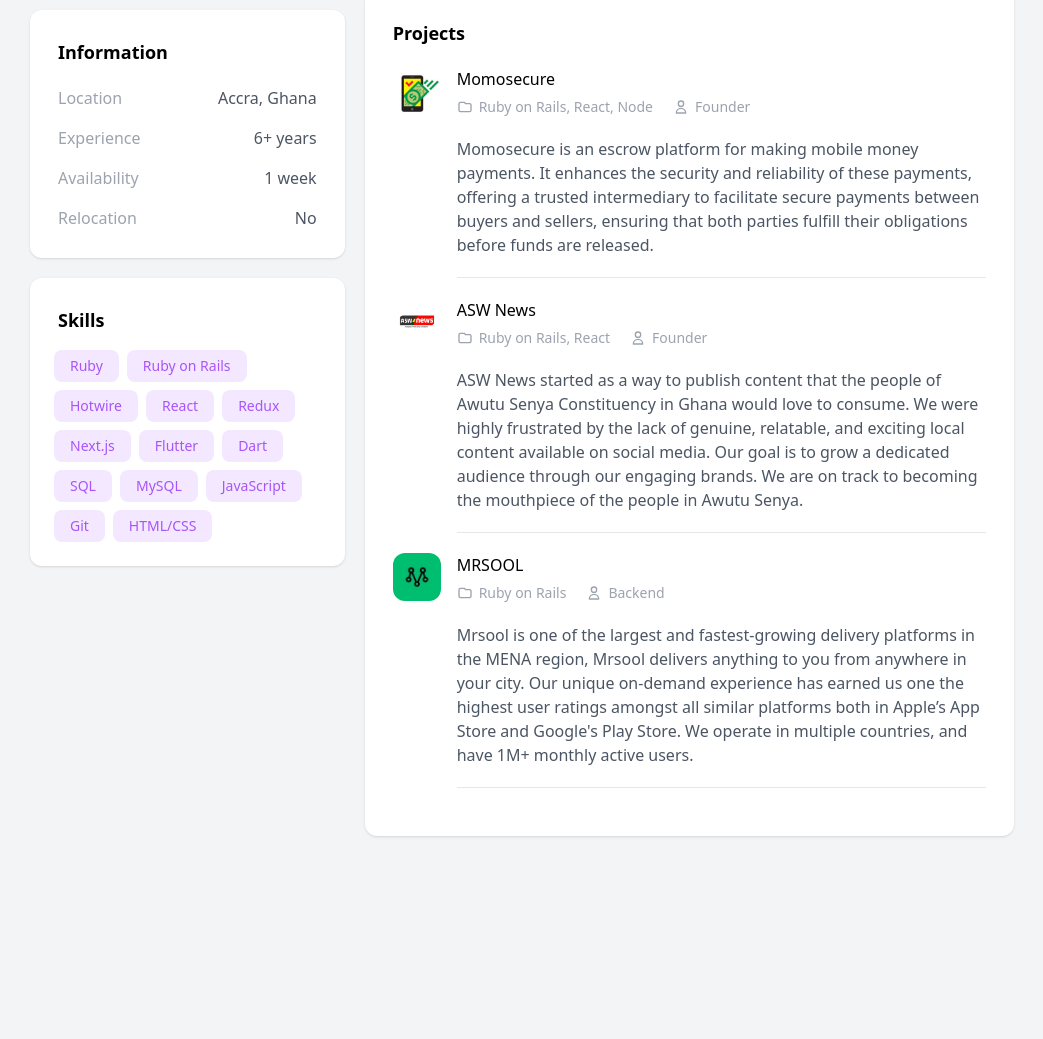
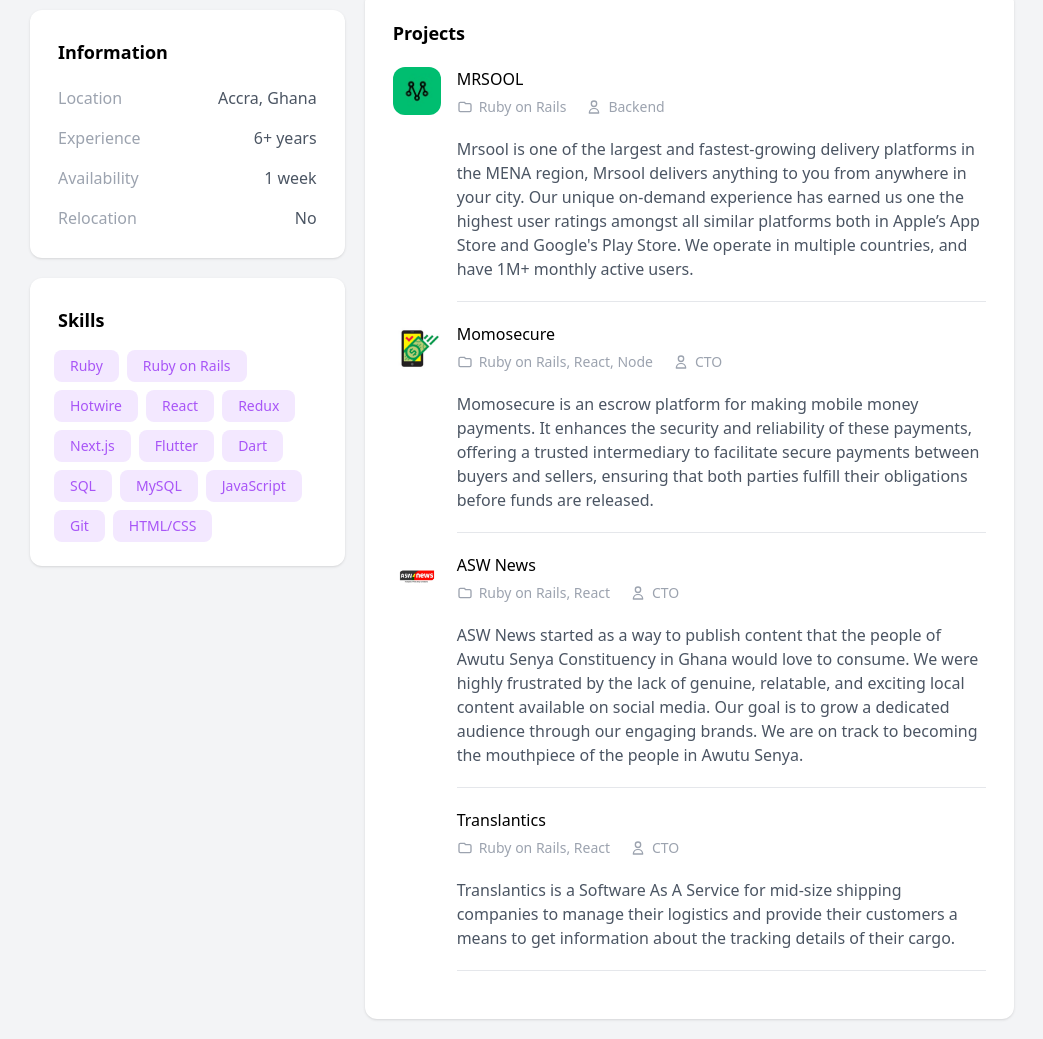
Before and after one commit to ybadmus/ybadmus.github.io, a plain HTML site: page projects.html in a window 1280 px wide. Shown: the part 372-1411 px from the top of the page, without its empty margins (118-1161 px from the left). Before the commit the page ends 1228 px from the top, so only its background shows below. Drawn offline with nearby package versions, Linux system fonts and the light colour scheme.

Commit message:
add translantics project

```diff
--- a/projects.html
+++ b/projects.html
@@ -115,67 +115,7 @@
 
                 <div class="p-7 block-section"><!-- Start Products Block -->
                     <h2 class="block-title">Projects</h2>
-                    <div class="mb-5 item-section">
-                        <div class="flex-shrink-0 w-12 h-12 rounded-xl bg-cover" style="background-image: url('assets/img/momosecure.jpg');">
-                        </div>
 
-                        <div class="w-full space-y-5">
-                            <div class="item-header">
-                                <div class="space-y-1.5">
-                                    <div class="font-medium"><a href="https://momosecure.com/">Momosecure</a></div>
-                                    <div class="flex space-x-5">
-                                        <div class="item-header-info">
-                                            <svg xmlns="http://www.w3.org/2000/svg" class="h-4 w-4" fill="none" viewBox="0 0 24 24" stroke="currentColor">
-                                            <path stroke-linecap="round" stroke-linejoin="round" stroke-width="2" d="M3 7v10a2 2 0 002 2h14a2 2 0 002-2V9a2 2 0 00-2-2h-6l-2-2H5a2 2 0 00-2 2z" />
-                                            </svg>
-                                            <span>Ruby on Rails, React, Node</span>
-                                        </div>
-                                        <div class="item-header-info">
-                                            <svg xmlns="http://www.w3.org/2000/svg" class="h-4 w-4" fill="none" viewBox="0 0 24 24" stroke="currentColor">
-                                            <path stroke-linecap="round" stroke-linejoin="round" stroke-width="2" d="M16 7a4 4 0 11-8 0 4 4 0 018 0zM12 14a7 7 0 00-7 7h14a7 7 0 00-7-7z" />
-                                            </svg>
-                                            <span>Founder</span>
-                                        </div>
-                                    </div>
-                                </div>
-                            </div>
-                            <p class="text-gray-600">
-                                Momosecure is an escrow platform for making mobile money payments. It enhances the security and reliability of these payments, offering a trusted intermediary to facilitate secure payments between buyers and sellers, ensuring that both parties fulfill their obligations before funds are released.
-                            </p>
-                            <div class="border-b border-gray-200"></div>
-                        </div>
-                    </div>
-
-                    <div class="mb-5 item-section">
-                        <div class="flex-shrink-0 w-12 h-12 rounded-xl bg-cover" style="background-image: url('assets/img/aswnews.jpg');">
-                        </div>
-
-                        <div class="w-full space-y-5">
-                            <div class="item-header">
-                                <div class="space-y-1.5">
-                                    <div class="font-medium"><a href="https://aswnews.com/">ASW News</a></div>
-                                    <div class="flex space-x-5">
-                                        <div class="item-header-info">
-                                            <svg xmlns="http://www.w3.org/2000/svg" class="h-4 w-4" fill="none" viewBox="0 0 24 24" stroke="currentColor">
-                                            <path stroke-linecap="round" stroke-linejoin="round" stroke-width="2" d="M3 7v10a2 2 0 002 2h14a2 2 0 002-2V9a2 2 0 00-2-2h-6l-2-2H5a2 2 0 00-2 2z" />
-                                            </svg>
-                                            <span>Ruby on Rails, React</span>
-                                        </div>
-                                        <div class="item-header-info">
-                                            <svg xmlns="http://www.w3.org/2000/svg" class="h-4 w-4" fill="none" viewBox="0 0 24 24" stroke="currentColor">
-                                            <path stroke-linecap="round" stroke-linejoin="round" stroke-width="2" d="M16 7a4 4 0 11-8 0 4 4 0 018 0zM12 14a7 7 0 00-7 7h14a7 7 0 00-7-7z" />
-                                            </svg>
-                                            <span>Founder</span>
-                                        </div>
-                                    </div>
-                                </div>
-                            </div>
-                            <p class="text-gray-600">
-                                ASW News started as a way to publish content that the people of Awutu Senya Constituency in Ghana would love to consume. We were highly frustrated by the lack of genuine, relatable, and exciting local content available on social media. Our goal is to grow a dedicated audience through our engaging brands. We are on track to becoming the mouthpiece of the people in Awutu Senya.
-                            </p>
-                            <div class="border-b border-gray-200"></div>
-                        </div>
-                    </div>
 
                     <div class="mb-5 item-section">
                         <div class="flex-shrink-0 w-12 h-12 rounded-xl bg-cover" style="background-image: url('assets/img/mrsool.jpeg');">
@@ -208,6 +148,99 @@
                             <div class="border-b border-gray-200"></div>
                         </div>
                     </div>
+
+                    <div class="mb-5 item-section">
+                        <div class="flex-shrink-0 w-12 h-12 rounded-xl bg-cover" style="background-image: url('assets/img/momosecure.jpg');">
+                        </div>
+
+                        <div class="w-full space-y-5">
+                            <div class="item-header">
+                                <div class="space-y-1.5">
+                                    <div class="font-medium"><a href="https://momosecure.com/">Momosecure</a></div>
+                                    <div class="flex space-x-5">
+                                        <div class="item-header-info">
+                                            <svg xmlns="http://www.w3.org/2000/svg" class="h-4 w-4" fill="none" viewBox="0 0 24 24" stroke="currentColor">
+                                            <path stroke-linecap="round" stroke-linejoin="round" stroke-width="2" d="M3 7v10a2 2 0 002 2h14a2 2 0 002-2V9a2 2 0 00-2-2h-6l-2-2H5a2 2 0 00-2 2z" />
+                                            </svg>
+                                            <span>Ruby on Rails, React, Node</span>
+                                        </div>
+                                        <div class="item-header-info">
+                                            <svg xmlns="http://www.w3.org/2000/svg" class="h-4 w-4" fill="none" viewBox="0 0 24 24" stroke="currentColor">
+                                            <path stroke-linecap="round" stroke-linejoin="round" stroke-width="2" d="M16 7a4 4 0 11-8 0 4 4 0 018 0zM12 14a7 7 0 00-7 7h14a7 7 0 00-7-7z" />
+                                            </svg>
+                                            <span>CTO</span>
+                                        </div>
+                                    </div>
+                                </div>
+                            </div>
+                            <p class="text-gray-600">
+                                Momosecure is an escrow platform for making mobile money payments. It enhances the security and reliability of these payments, offering a trusted intermediary to facilitate secure payments between buyers and sellers, ensuring that both parties fulfill their obligations before funds are released.
+                            </p>
+                            <div class="border-b border-gray-200"></div>
+                        </div>
+                    </div>
+
+                    <div class="mb-5 item-section">
+                        <div class="flex-shrink-0 w-12 h-12 rounded-xl bg-cover" style="background-image: url('assets/img/aswnews.jpg');">
+                        </div>
+
+                        <div class="w-full space-y-5">
+                            <div class="item-header">
+                                <div class="space-y-1.5">
+                                    <div class="font-medium"><a href="https://aswnews.com/">ASW News</a></div>
+                                    <div class="flex space-x-5">
+                                        <div class="item-header-info">
+                                            <svg xmlns="http://www.w3.org/2000/svg" class="h-4 w-4" fill="none" viewBox="0 0 24 24" stroke="currentColor">
+                                            <path stroke-linecap="round" stroke-linejoin="round" stroke-width="2" d="M3 7v10a2 2 0 002 2h14a2 2 0 002-2V9a2 2 0 00-2-2h-6l-2-2H5a2 2 0 00-2 2z" />
+                                            </svg>
+                                            <span>Ruby on Rails, React</span>
+                                        </div>
+                                        <div class="item-header-info">
+                                            <svg xmlns="http://www.w3.org/2000/svg" class="h-4 w-4" fill="none" viewBox="0 0 24 24" stroke="currentColor">
+                                            <path stroke-linecap="round" stroke-linejoin="round" stroke-width="2" d="M16 7a4 4 0 11-8 0 4 4 0 018 0zM12 14a7 7 0 00-7 7h14a7 7 0 00-7-7z" />
+                                            </svg>
+                                            <span>CTO</span>
+                                        </div>
+                                    </div>
+                                </div>
+                            </div>
+                            <p class="text-gray-600">
+                                ASW News started as a way to publish content that the people of Awutu Senya Constituency in Ghana would love to consume. We were highly frustrated by the lack of genuine, relatable, and exciting local content available on social media. Our goal is to grow a dedicated audience through our engaging brands. We are on track to becoming the mouthpiece of the people in Awutu Senya.
+                            </p>
+                            <div class="border-b border-gray-200"></div>
+                        </div>
+                    </div>
+
+                    <div class="mb-5 item-section">
+                        <div class="flex-shrink-0 w-12 h-12 rounded-xl bg-cover" style="background-image: url('');">
+                        </div>
+
+                        <div class="w-full space-y-5">
+                            <div class="item-header">
+                                <div class="space-y-1.5">
+                                    <div class="font-medium"><a href="https://aswnews.com/">Translantics</a></div>
+                                    <div class="flex space-x-5">
+                                        <div class="item-header-info">
+                                            <svg xmlns="http://www.w3.org/2000/svg" class="h-4 w-4" fill="none" viewBox="0 0 24 24" stroke="currentColor">
+                                            <path stroke-linecap="round" stroke-linejoin="round" stroke-width="2" d="M3 7v10a2 2 0 002 2h14a2 2 0 002-2V9a2 2 0 00-2-2h-6l-2-2H5a2 2 0 00-2 2z" />
+                                            </svg>
+                                            <span>Ruby on Rails, React</span>
+                                        </div>
+                                        <div class="item-header-info">
+                                            <svg xmlns="http://www.w3.org/2000/svg" class="h-4 w-4" fill="none" viewBox="0 0 24 24" stroke="currentColor">
+                                            <path stroke-linecap="round" stroke-linejoin="round" stroke-width="2" d="M16 7a4 4 0 11-8 0 4 4 0 018 0zM12 14a7 7 0 00-7 7h14a7 7 0 00-7-7z" />
+                                            </svg>
+                                            <span>CTO</span>
+                                        </div>
+                                    </div>
+                                </div>
+                            </div>
+                            <p class="text-gray-600">
+                                Translantics is a Software As A Service for mid-size shipping companies to manage their logistics and provide their customers a means to get information about the tracking details of their cargo.
+                            </p>
+                            <div class="border-b border-gray-200"></div>
+                        </div>
+                    </div>
                 </div><!-- Start Products Block -->
 
             </div><!-- End Right Side -->
```
